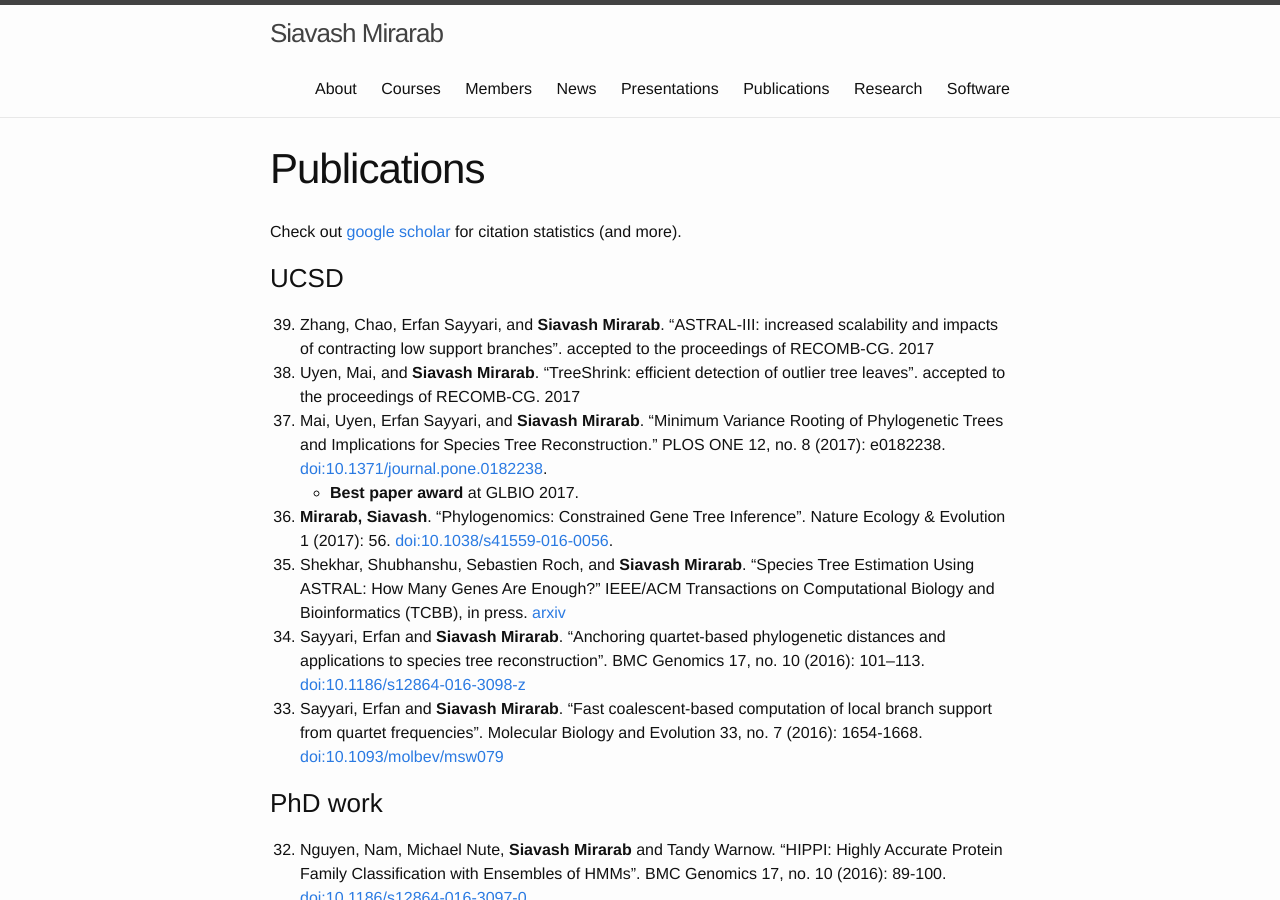
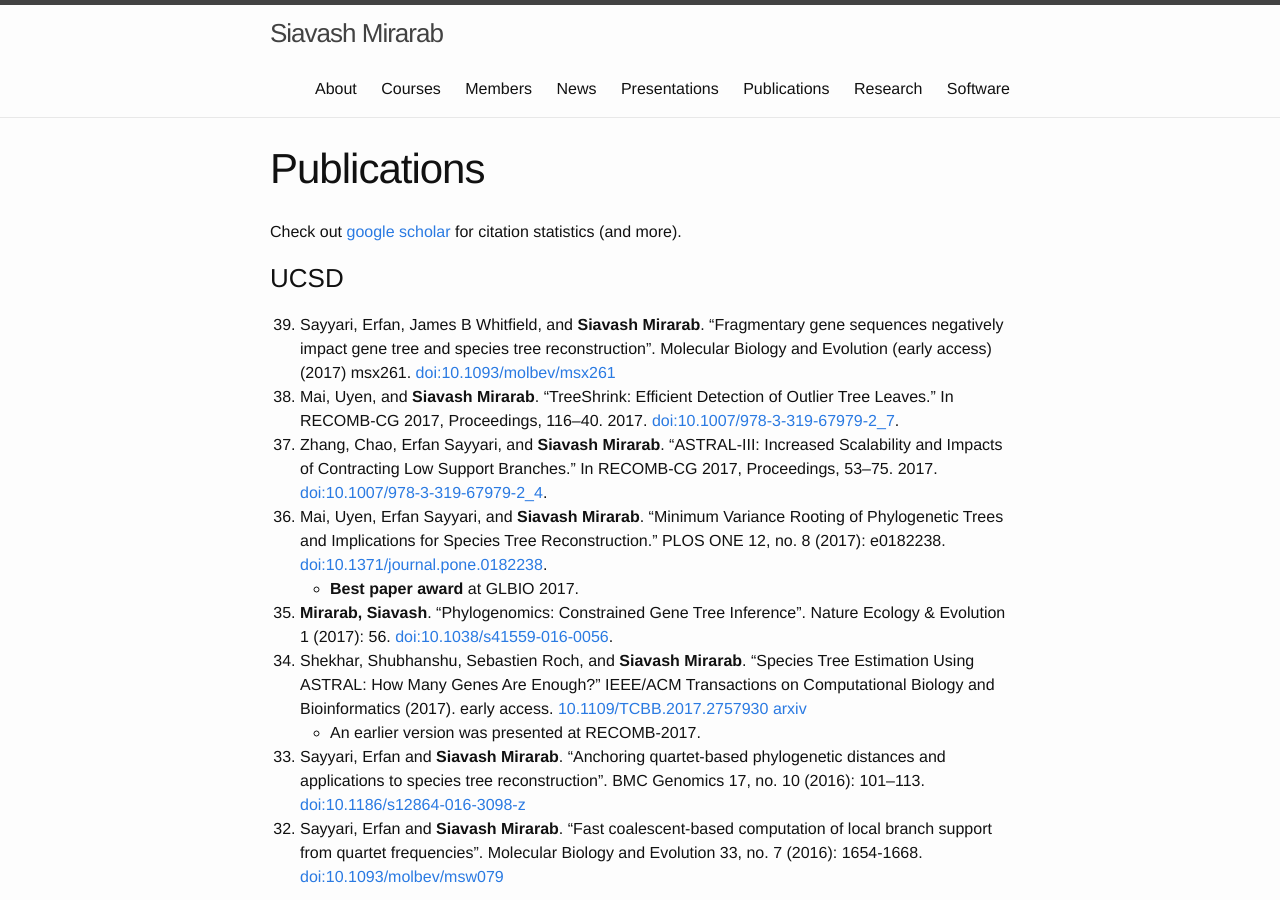
Before and after one commit to smirarab/website, a Jekyll site: the page built from publications.md, in a window 1280 px wide and 900 px high. Built offline with Jekyll 4.4.1, drawn with Linux system fonts in a browser that asks for light colours.

Commit message:
update all

```diff
--- a/publications.md
+++ b/publications.md
@@ -8,12 +8,14 @@ Check out [google scholar](http://scholar.google.com/citations?user=uxSj18QAAAAJ
 ### UCSD
 
 {:start="39"}
-0. Zhang, Chao, Erfan Sayyari, and **Siavash Mirarab**.  “ASTRAL-III: increased scalability and impacts of contracting low support branches”. accepted to the proceedings of RECOMB-CG. 2017
-0. Uyen, Mai, and **Siavash Mirarab**.  “TreeShrink: efficient detection of outlier tree leaves”. accepted to the proceedings of RECOMB-CG. 2017
+0. Sayyari, Erfan, James B Whitfield, and **Siavash Mirarab**. “Fragmentary gene sequences negatively impact gene tree and species tree reconstruction”. Molecular Biology and Evolution (early access) (2017) msx261. [doi:10.1093/molbev/msx261](http://dx.doi.org/10.1093/molbev/msx261)
+0. Mai, Uyen, and **Siavash Mirarab**. “TreeShrink: Efficient Detection of Outlier Tree Leaves.” In RECOMB-CG 2017, Proceedings, 116–40. 2017. [doi:10.1007/978-3-319-67979-2_7](https://link.springer.com/chapter/10.1007/978-3-319-67979-2_7).
+0. Zhang, Chao, Erfan Sayyari, and **Siavash Mirarab**. “ASTRAL-III: Increased Scalability and Impacts of Contracting Low Support Branches.” In RECOMB-CG 2017, Proceedings, 53–75. 2017. [doi:10.1007/978-3-319-67979-2_4](https://link.springer.com/chapter/10.1007/978-3-319-67979-2_4).
 0. Mai, Uyen, Erfan Sayyari, and **Siavash Mirarab**. “Minimum Variance Rooting of Phylogenetic Trees and Implications for Species Tree Reconstruction.” PLOS ONE 12, no. 8 (2017): e0182238. [doi:10.1371/journal.pone.0182238](http://journals.plos.org/plosone/article?id=10.1371/journal.pone.0182238).
    * **Best paper award** at GLBIO 2017.
 0. **Mirarab, Siavash**. “Phylogenomics: Constrained Gene Tree Inference”. Nature Ecology & Evolution 1 (2017): 56. [doi:10.1038/s41559-016-0056](http://www.nature.com/articles/s41559-016-0056).
-0. Shekhar, Shubhanshu, Sebastien Roch, and **Siavash Mirarab**. “Species Tree Estimation Using ASTRAL: How Many Genes Are Enough?”  IEEE/ACM Transactions on Computational Biology and Bioinformatics (TCBB), in press.  [arxiv](https://arxiv.org/abs/1704.06831)
+0. Shekhar, Shubhanshu, Sebastien Roch, and **Siavash Mirarab**. “Species Tree Estimation Using ASTRAL: How Many Genes Are Enough?”  IEEE/ACM Transactions on Computational Biology and Bioinformatics (2017). early access. [10.1109/TCBB.2017.2757930](http://ieeexplore.ieee.org/document/8053780/)  [arxiv](https://arxiv.org/abs/1704.06831)
+   * An earlier version was presented at RECOMB-2017.
 0. Sayyari, Erfan and **Siavash Mirarab**. “Anchoring quartet-based phylogenetic distances and applications to species tree reconstruction”. BMC Genomics 17, no. 10  (2016):  101–113. [doi:10.1186/s12864-016-3098-z](http://doi.org/10.1186/s12864-016-3098-z)
 0. Sayyari, Erfan and **Siavash Mirarab**. “Fast coalescent-based computation of local branch support from quartet frequencies”. Molecular Biology and Evolution 33, no. 7 (2016): 1654-1668. [doi:10.1093/molbev/msw079](http://mbe.oxfordjournals.org/cgi/content/abstract/msw079?ijkey=OTHYAZPfjJsY2Ce&keytype=ref)
 {: reversed="reversed"}
```
Also changed, not shown: presentations.md (+2 -0 lines), 1 other file.
